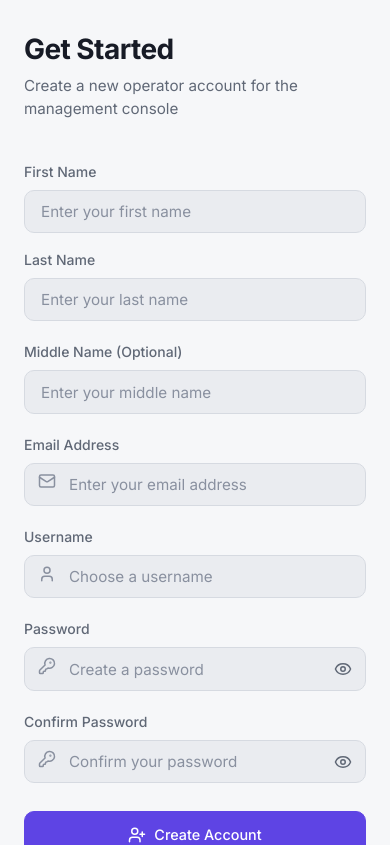
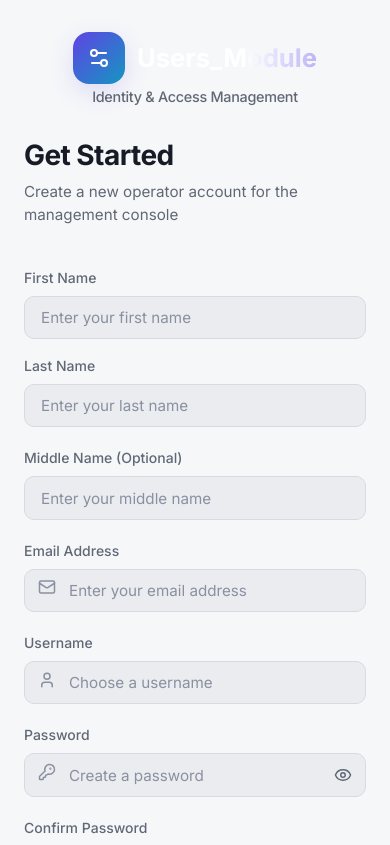
Before and after one commit to SkeyRahaman/Users-Module, a React (Vite) app in the folder FRONTEND/: page /Users-Module/register in a window 390 px wide. Shown: the top 845 px of the page. Built offline with nearby package versions, Linux system fonts and the light colour scheme; no server answers.

Commit message:
feat(auth): show branding logo and title on mobile auth pages

```diff
--- /dev/null
+++ b/FRONTEND/src/components/auth/MobileAuthHeader.jsx
@@ -0,0 +1,16 @@
+import { Settings2 } from 'lucide-react';
+import '../../styles/auth.css'; // Just in case, though it's usually globally loaded or loaded by page
+
+export default function MobileAuthHeader() {
+  return (
+    <div className="mobile-auth-header">
+      <div className="auth-logo">
+        <div className="auth-logo-mark">
+          <Settings2 size={24} />
+        </div>
+        <span className="auth-logo-text">Users_Module</span>
+      </div>
+      <h2 className="mobile-auth-subtitle">Identity & Access Management</h2>
+    </div>
+  );
+}
--- a/FRONTEND/src/pages/LoginPage.jsx
+++ b/FRONTEND/src/pages/LoginPage.jsx
@@ -8,6 +8,7 @@ import { useAuth } from '../hooks/useAuth.js';
 import { loginSchema } from '../utils/validators.js';
 import Input from '../components/ui/Input.jsx';
 import Button from '../components/ui/Button.jsx';
+import MobileAuthHeader from '../components/auth/MobileAuthHeader.jsx';
 
 export default function LoginPage() {
   const { login } = useAuth();
@@ -76,6 +77,7 @@ export default function LoginPage() {
 
       {/* Right Panel */}
       <div className="auth-form-panel">
+        <MobileAuthHeader />
         <div className="auth-form-card animate-slide-up">
           <div className="auth-form-header">
             <h1 className="auth-form-title">Welcome back</h1>
--- a/FRONTEND/src/pages/RegisterPage.jsx
+++ b/FRONTEND/src/pages/RegisterPage.jsx
@@ -8,6 +8,7 @@ import { useAuth } from '../hooks/useAuth.js';
 import { registerSchema } from '../utils/validators.js';
 import Input from '../components/ui/Input.jsx';
 import Button from '../components/ui/Button.jsx';
+import MobileAuthHeader from '../components/auth/MobileAuthHeader.jsx';
 
 export default function RegisterPage() {
   const { register: authRegister } = useAuth();
@@ -32,7 +33,7 @@ export default function RegisterPage() {
       setIsSuccess(true);
       toast.success('Registration successful!');
     } catch (err) {
-      toast.error(err.response?.data?.detail || 'Registration failed. Try another username/email.');
+      toast.error(err.response?.data?.detail || 'Registration failed. Try again.');
     } finally {
       setLoading(false);
     }
@@ -61,6 +62,7 @@ export default function RegisterPage() {
 
       {/* Right Panel */}
       <div className="auth-form-panel">
+        <MobileAuthHeader />
         <div className="auth-form-card animate-slide-up">
           {isSuccess ? (
             <div className="auth-success-card animate-scale-in">
--- a/FRONTEND/src/styles/auth.css
+++ b/FRONTEND/src/styles/auth.css
@@ -258,4 +258,25 @@
   .auth-form-row {
     grid-template-columns: 1fr;
   }
+  .mobile-auth-header {
+    display: flex;
+    flex-direction: column;
+    align-items: center;
+    margin-bottom: 2rem;
+  }
+  .mobile-auth-header .auth-logo {
+    margin-bottom: 0.5rem;
+  }
+  .mobile-auth-subtitle {
+    font-size: 0.9rem;
+    color: var(--text-secondary);
+    font-weight: var(--font-medium);
+    margin-top: -0.25rem;
+  }
 }
+
+@media (min-width: 769px) {
+  .mobile-auth-header {
+    display: none;
+  }
+}
```
